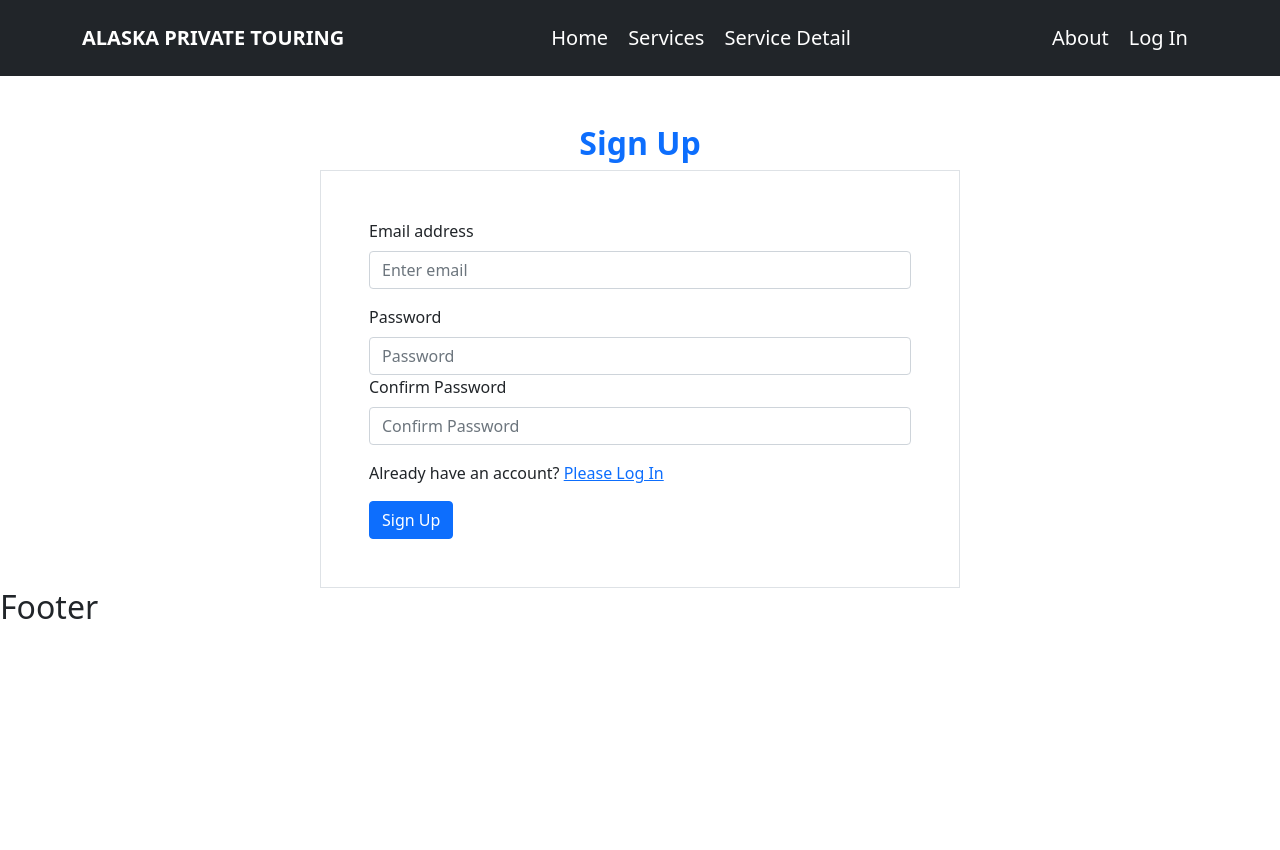
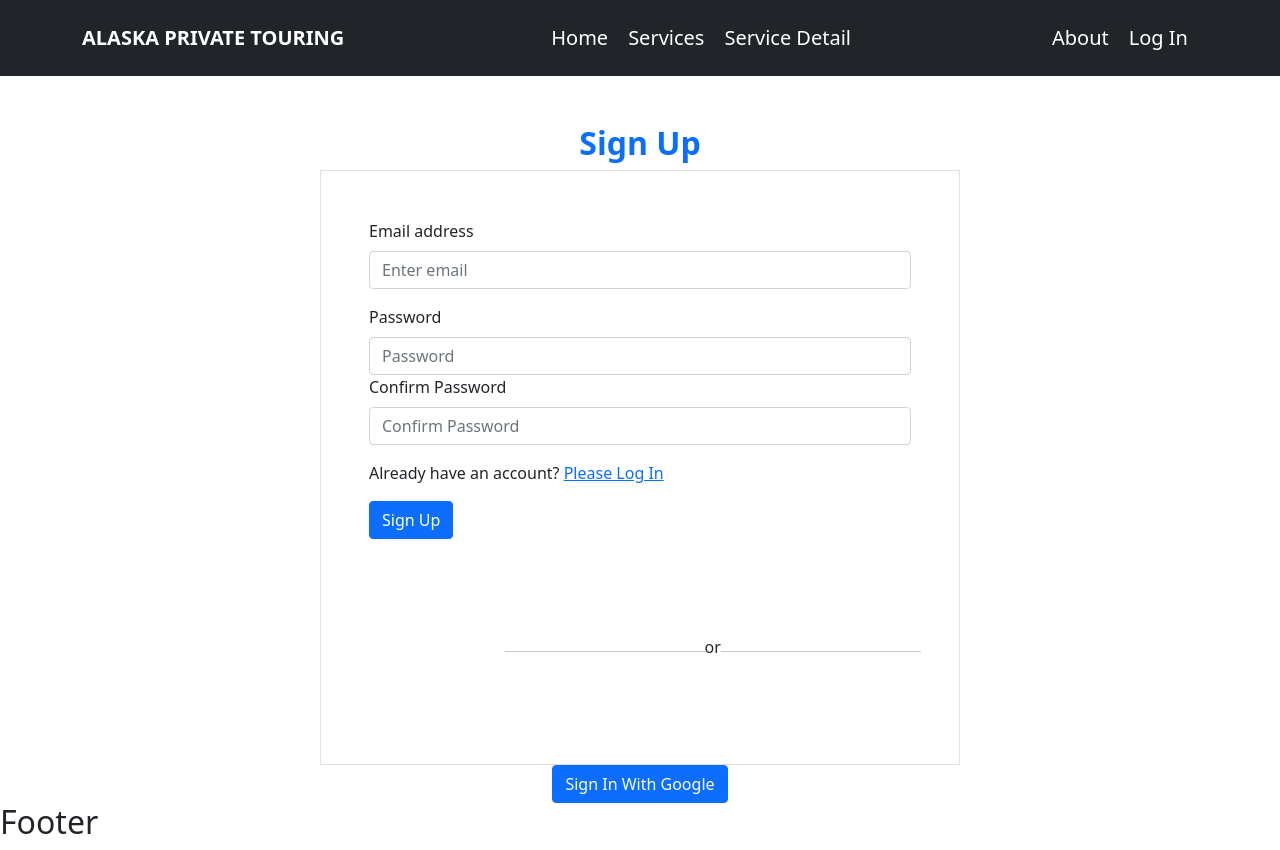
Before and after one commit to Saikat048/Alaska-Private-Touring, a React (Create React App) app: page /signup in a window 1280 px wide. Before the commit the page ends 800 px from the top, so only its background shows below. Built offline with nearby package versions, Linux system fonts and the light colour scheme; no server answers.

Commit message:
commit google sign in

```diff
--- a/public/index.html
+++ b/public/index.html
@@ -20,6 +20,7 @@
     <!-- bootstrap link  -->
     <link href="https://cdn.jsdelivr.net/npm/bootstrap@5.1.3/dist/css/bootstrap.min.css" rel="stylesheet" integrity="sha384-1BmE4kWBq78iYhFldvKuhfTAU6auU8tT94WrHftjDbrCEXSU1oBoqyl2QvZ6jIW3" crossorigin="anonymous">
 
+
     <!--
       Notice the use of %PUBLIC_URL% in the tags above.
       It will be replaced with the URL of the `public` folder during the build.
@@ -29,7 +30,7 @@
       work correctly both with client-side routing and a non-root public URL.
       Learn how to configure a non-root public URL by running `npm run build`.
     -->
-    <title>React App</title>
+    <title>ALASKA PRIVATE TOURING</title>
   </head>
   <body>
     <noscript>You need to enable JavaScript to run this app.</noscript>
--- a/src/components/Home/Home.js
+++ b/src/components/Home/Home.js
@@ -57,7 +57,7 @@ const Home = () => {
                     </div>
                 </div>
 
-                <Link className='text-primary text-decoration-none d-block text-center fw-bold mt-5' to="/services">More Services</Link>
+                <Link className='text-primary text-decoration-none d-block text-center fw-bold mt-5' to="/services">More Services.....</Link>
             </section>
         </div>
     );
--- a/src/components/Signup/Signup.css
+++ b/src/components/Signup/Signup.css
@@ -0,0 +1,3 @@
+hr {
+    width: 200px;
+}
--- a/src/components/Signup/Signup.js
+++ b/src/components/Signup/Signup.js
@@ -1,9 +1,10 @@
-import { sendEmailVerification } from 'firebase/auth';
+import { GoogleAuthProvider, sendEmailVerification, signInWithPopup } from 'firebase/auth';
 import React, { useState } from 'react';
 import { Button, Form } from 'react-bootstrap';
-import { useCreateUserWithEmailAndPassword } from 'react-firebase-hooks/auth';
+import { useAuthState, useCreateUserWithEmailAndPassword } from 'react-firebase-hooks/auth';
 import { Link, useNavigate } from 'react-router-dom';
 import auth from '../../firebase.init';
+import './Signup.css'
 
 const Signup = () => {
     const [email, setEmail] = useState('');
@@ -11,6 +12,27 @@ const Signup = () => {
     const [confirmPassword, setConfirmPassword] = useState('');
     const [error, setError] = useState('');
     const navigate = useNavigate();
+
+
+    const [users, setUsers] = useState()
+
+    const provider = new GoogleAuthProvider(auth);
+
+
+    if(users){
+        navigate('/home')
+    }
+    const googleSignIn = () => {
+        signInWithPopup(auth, provider)
+            .then(result => {
+                const user = result.user;
+                setUsers(user)
+            })
+            .catch(error => {
+                setError(error)
+            })
+    }
+
 
     const handleEmailBlur = e => {
         setEmail(e.target.value);
@@ -22,11 +44,11 @@ const Signup = () => {
         setConfirmPassword(e.target.value);
     }
 
-    const [createUserWithEmailAndPassword, user, loading] = useCreateUserWithEmailAndPassword(auth, {sendEmailVerification: true});
+    const [createUserWithEmailAndPassword, user, loading] = useCreateUserWithEmailAndPassword(auth, { sendEmailVerification: true });
 
     const handleFormSubmit = e => {
         e.preventDefault();
-        if(password !== confirmPassword){
+        if (password !== confirmPassword) {
             setError('Password did not match')
             return;
         }
@@ -35,7 +57,7 @@ const Signup = () => {
     }
 
 
-    if(user){
+    if (user) {
         navigate('/home')
     }
     return (
@@ -44,21 +66,35 @@ const Signup = () => {
             <Form onSubmit={handleFormSubmit} className='w-50 mx-auto border p-5'>
                 <Form.Group className="mb-3" controlId="formBasicEmail">
                     <Form.Label>Email address</Form.Label>
-                    <Form.Control onBlur={handleEmailBlur} type="email" placeholder="Enter email" required/>
+                    <Form.Control onBlur={handleEmailBlur} type="email" placeholder="Enter email" required />
                 </Form.Group>
 
                 <Form.Group className="mb-3" controlId="formBasicPassword">
                     <Form.Label>Password</Form.Label>
-                    <Form.Control onBlur={handlePasswordBlur} type="password" placeholder="Password" required/>
+                    <Form.Control onBlur={handlePasswordBlur} type="password" placeholder="Password" required />
                     <Form.Label>Confirm Password</Form.Label>
-                    <Form.Control onBlur={handleConfirmPasswordBlur} type="password" placeholder="Confirm Password" required/>
+                    <Form.Control onBlur={handleConfirmPasswordBlur} type="password" placeholder="Confirm Password" required />
                 </Form.Group>
                 <p className='text-danger'>{error}</p>
                 <p>Already have an account? <Link to="/login">Please Log In</Link></p>
-                <Button variant="primary" type="submit">
+                <Button className='mb-5' variant="primary" type="submit">
                     Sign Up
                 </Button>
+                <div className='d-flex w-50 mx-auto my-5'>
+                    <div>
+                        <hr></hr>
+                    </div>
+                    <div>or</div>
+                    <div>
+                        <hr></hr>
+                    </div>
+                </div>
+
+
             </Form>
+            <Button onClick={googleSignIn} className='d-block mx-auto' variant="primary" type="submit">
+                Sign In With Google
+            </Button>
         </div>
     );
 };
```
